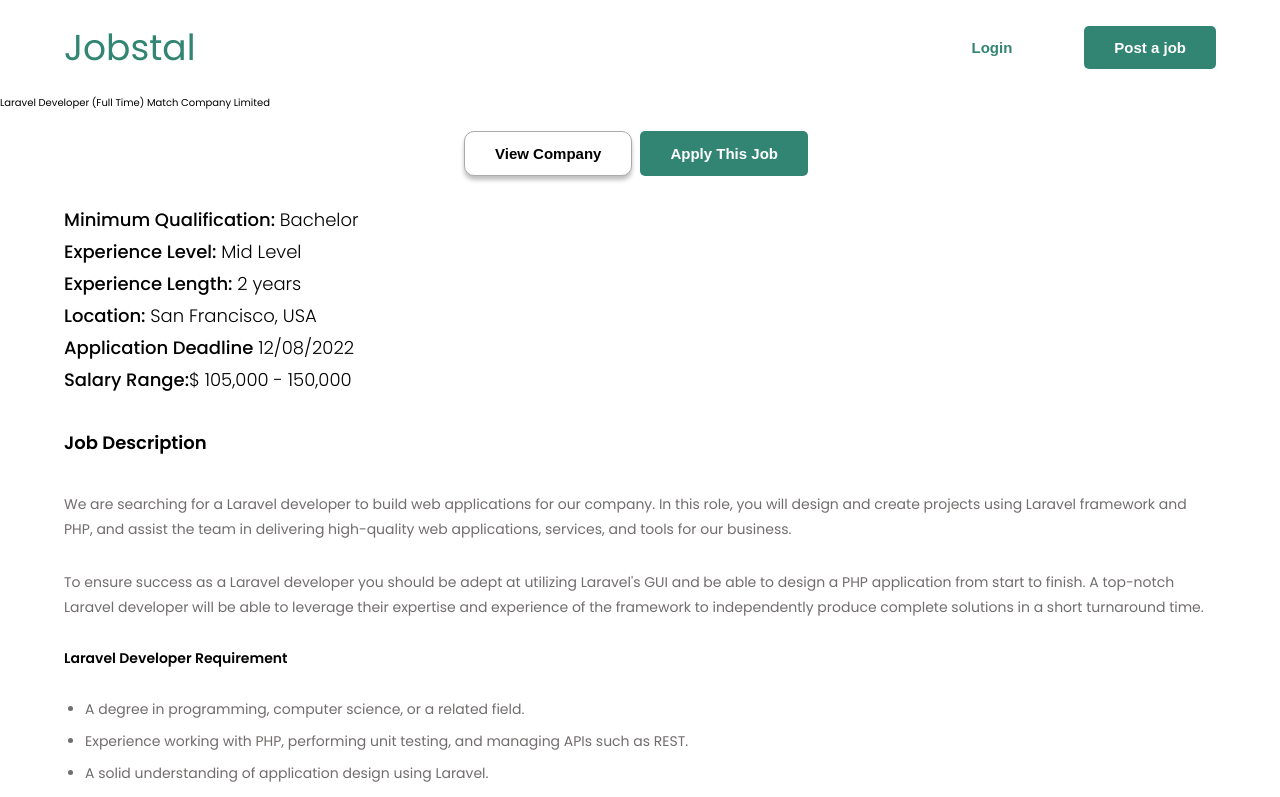
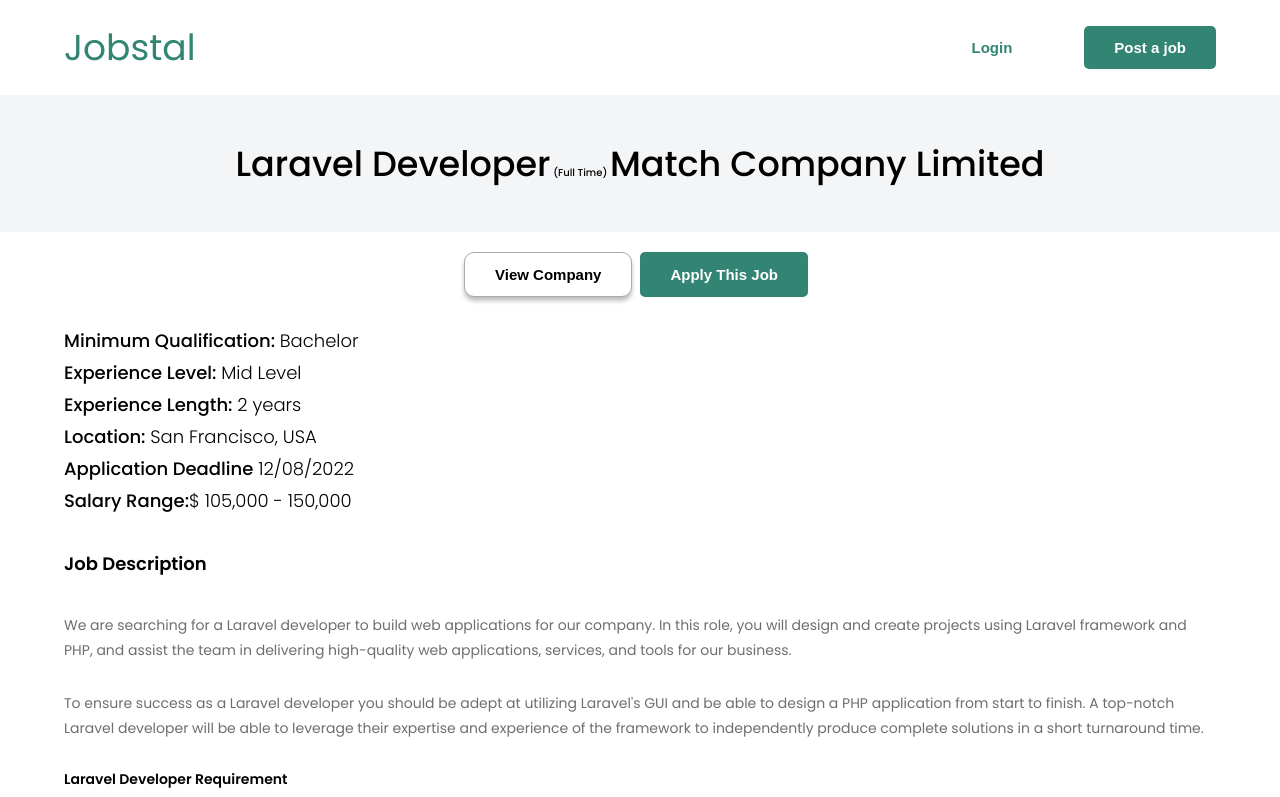
Before and after one commit to Techtees/jobsportal, a React (Create React App) app: page /viewjob in a window 1280 px wide. Shown: the top 797 px of the page. Built offline with nearby package versions, Linux system fonts and the light colour scheme.

Commit message:
Improve Styling Modularity: Migrate Styles to Global CSS

```diff
--- a/src/shared/Title.jsx
+++ b/src/shared/Title.jsx
@@ -1,6 +1,6 @@
 function Title ({className, children}) {
     return(
-        <div className={className}>
+        <div className='title-heading'>
             {children}
         </div>
     )
```
